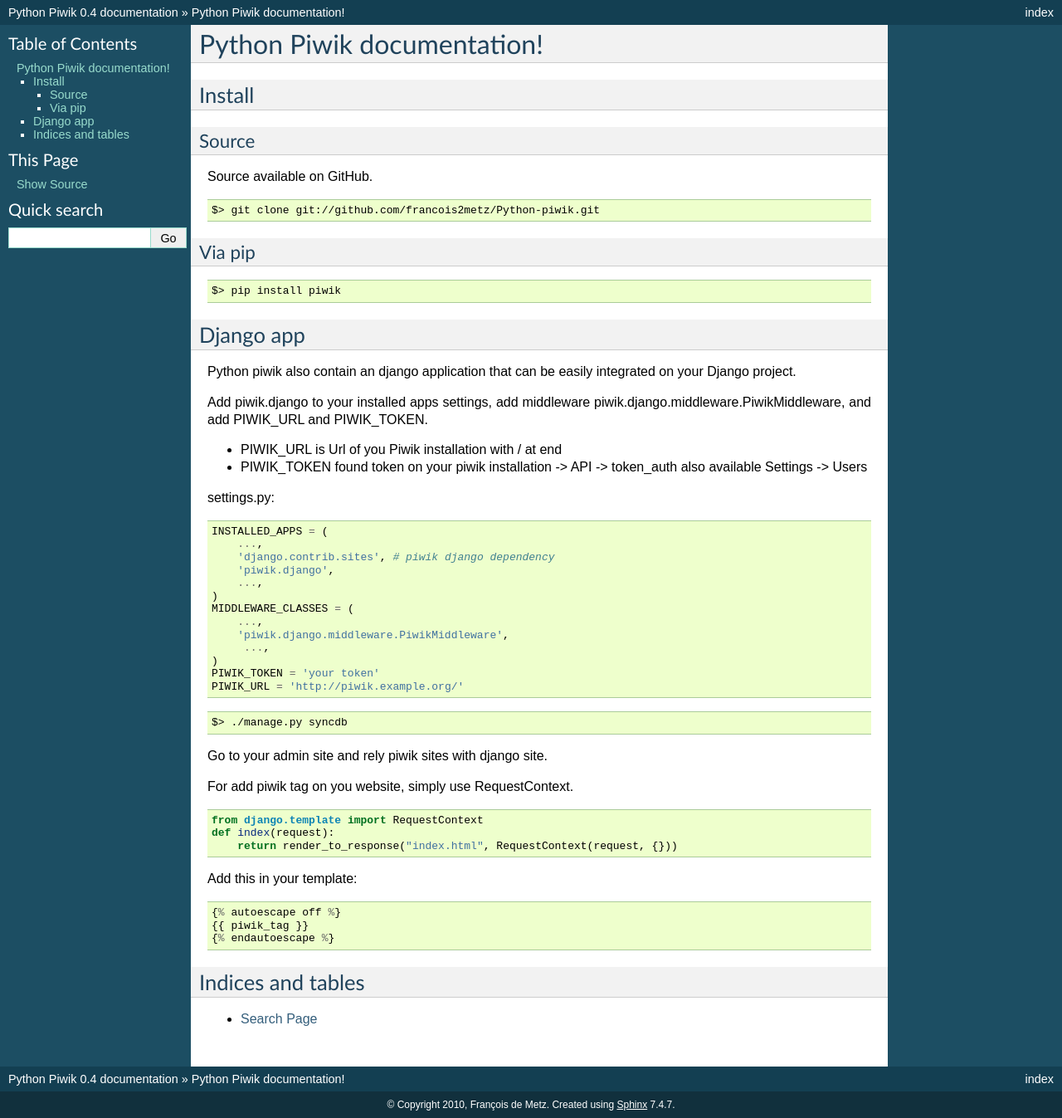
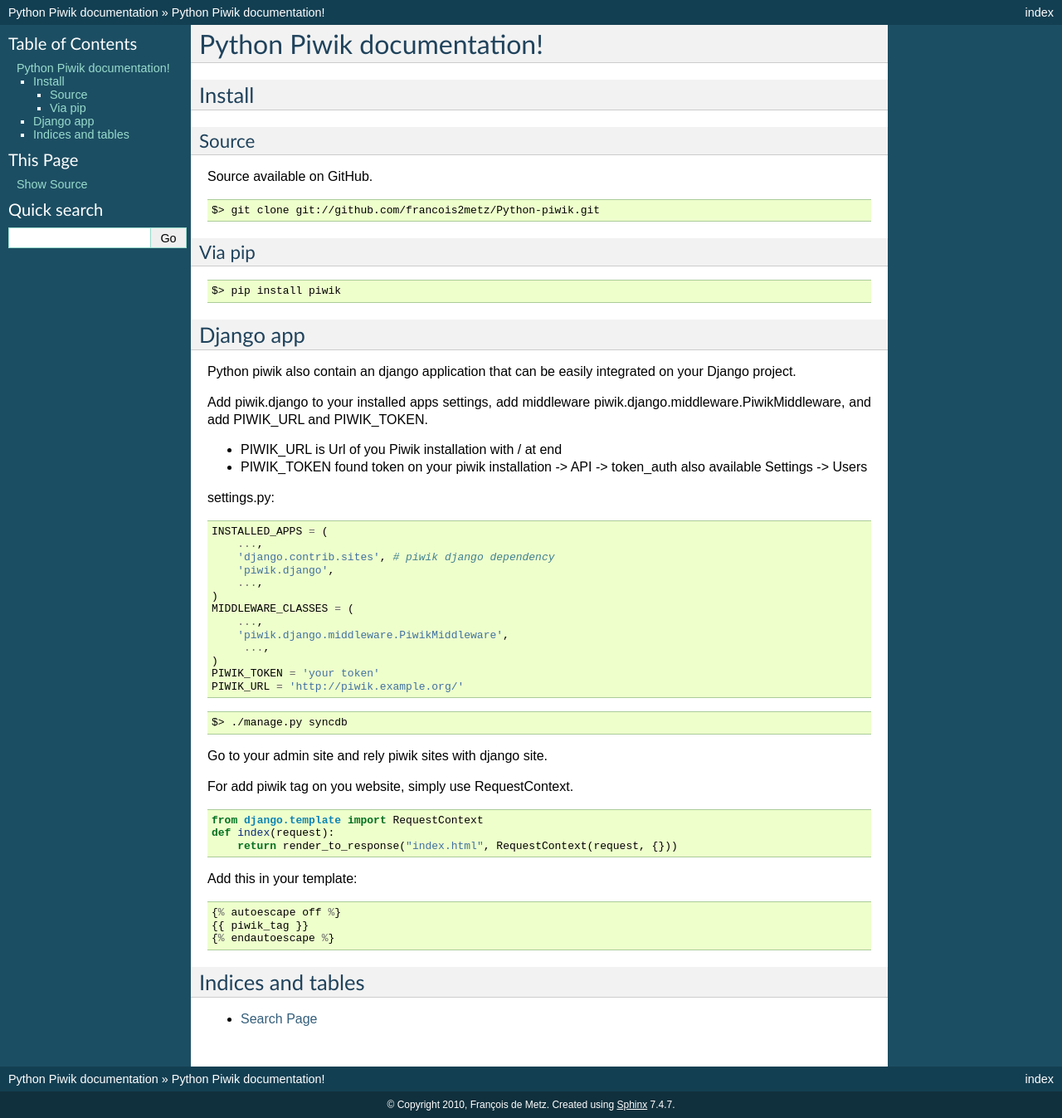
Before and after one commit to francois2metz/Python-piwik, a Sphinx documentation site: the page built from doc/index.rst, in a window 1280 px wide. Shown: the whole page at 83% size. Built offline with Sphinx 7.4.7, drawn with Linux system fonts in a browser that asks for light colours.

Commit message:
move current version to VERSION file

```diff
--- a/doc/conf.py
+++ b/doc/conf.py
@@ -40,14 +40,16 @@ master_doc = 'index'
 project = u'Python Piwik'
 copyright = u'2010, François de Metz'
 
+VERSION = open('.VERSION', 'r').read().replace('\n', '')
+
 # The version info for the project you're documenting, acts as replacement for
 # |version| and |release|, also used in various other places throughout the
 # built documents.
 #
 # The short X.Y version.
-version = '0.4'
+version = VERSION
 # The full version, including alpha/beta/rc tags.
-release = '0.4'
+release = VERSION
 
 # The language for content autogenerated by Sphinx. Refer to documentation
 # for a list of supported languages.
--- a/setup.py
+++ b/setup.py
@@ -1,9 +1,11 @@
 # -*- coding: utf-8 -*-
 from setuptools import setup, find_packages
 
+VERSION = open('VERSION', 'r').read().replace('\n', '')
+
 setup(
     name='piwik',
-    version='0.4',
+    version=VERSION,
     description='Access Piwik in python',
     long_description=open('README.rst').read(),
 
```
Also changed, not shown: 1 other file.
